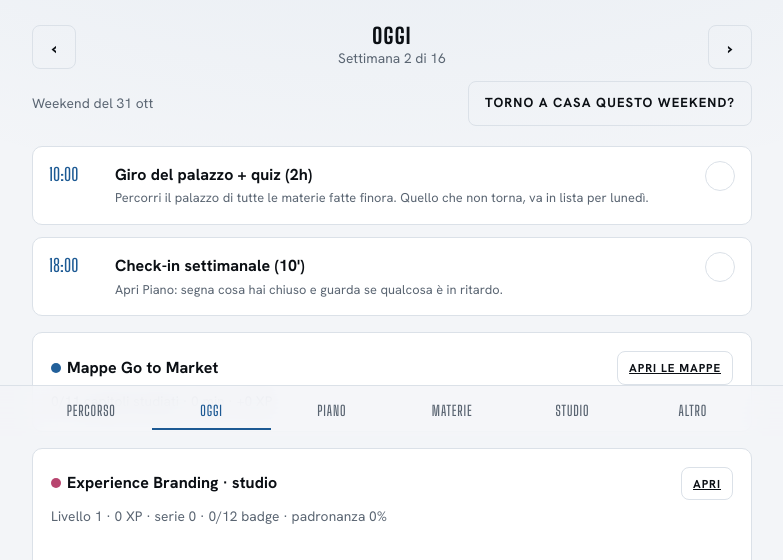
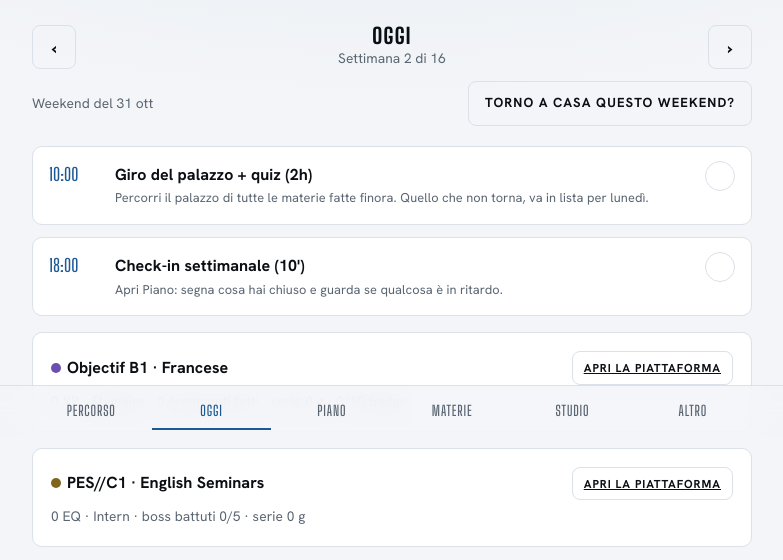
Before and after one commit to ariannapari03-crypto/winter-arc, a website: page app.html in a window 1280 px wide. Shown: the part 364-924 px from the top of the page, without its empty margins (248-1031 px from the left). Drawn offline with Linux system fonts and the light colour scheme.

Commit message:
eng + french

```diff
--- a/app.html
+++ b/app.html
@@ -319,7 +319,7 @@ function blocchi(prefix, subj, fonte, fmt, tot, n, a, base){
 }
 const UNITA_BASE = [
   ...blocchi("gtm","tm","Go to Market (Castaldo, Acconciamessa)","stampato",149,5,1),
-  ...blocchi("dl","tm","Digital Loyalty","Kindle",192,6,2,["cap. 1","cap. 2","cap. 3","cap. 4","cap. 7","cap. 8"]),
+  ...blocchi("dl","tm","Digital Loyalty","Kindle",192,6,2,["cap. 1","cap. 2","cap. 3–4","cap. 5–6","cap. 7–8","cap. 9"]),
   ...blocchi("eb","eb","Experience Branding and Retailing","Egea digitabook",120,4,3),
   ...blocchi("b2b","b2b","B2B Reading Collection","paper stampati + Adobe DE",338,10,[3,4,4,4,4,5,5,5,5,5]),
   {id:"lx1",s:"lux",t:"Resilience of Luxury Companies (Lojacono, Pan)",p:18,fmt:"stampato",a:6},
@@ -439,15 +439,51 @@ function leggiMappeLocali(){try{const l=localStorage.getItem("gtm-mappe"); if(l)
 leggiMappeLocali();
 addEventListener("storage",e=>{if(e.key==="gtm-mappe"){leggiMappeLocali(); render()}});
 const capM=n=>MAPPE?.cap?.[n]||{};
-function applicaMappe(){ if(!MAPPE) return false; let c=false;
+// Digital Loyalty: stesse regole, documento "dl-mappe", capitoli 1–9 → blocchi dl1..dl6
+const DL_BLOCCHI={dl1:[1],dl2:[2],dl3:[3,4],dl4:[5,6],dl5:[7,8],dl6:[9]};
+const DL_TITOLI={1:"Omni-channel marketing",2:"Trasformazione del retail",3:"Touchpoint digitali",4:"Gli enabler",5:"Il metodo della ricerca",6:"Cosa dicono i manager",7:"Casi di digital loyalty",8:"Il caso TCC",9:"Conclusioni e implicazioni"};
+let MAPPE_DL=null;
+function leggiDlLocali(){try{const l=localStorage.getItem("dl-mappe"); if(l) MAPPE_DL=JSON.parse(l)}catch(e){}}
+leggiDlLocali();
+addEventListener("storage",e=>{if(e.key==="dl-mappe"){leggiDlLocali(); render()}});
+const capD=n=>MAPPE_DL?.cap?.[n]||{};
+const xpDi=M=>{let x=0; for(const c of Object.values(M?.cap||{})) x+=(c.studiato?30:0)+(c.esercizio?20:0)+(c.quizOk||0)*5+Math.floor((c.sec||0)/900)*5+(c.rip?.n||0)*5+(c.eserOk||0)*10+(c.steps?.ascolto?15:0); return x};
+function applicaMappe(){ let c=false;
+  if(MAPPE_DL) for(const [id,caps] of Object.entries(DL_BLOCCHI)){
+    if(caps.every(n=>capD(n).steps?.ascolto) && (S.fasi[id]||0)<1){S.fasi[id]=1; c=true}
+    if(caps.every(n=>capD(n).studiato) && (S.fasi[id]||0)<2){S.fasi[id]=2; c=true} }
+  if(!MAPPE) return c;
   for(const [id,caps] of Object.entries(GTM_BLOCCHI)){
     if(caps.every(n=>capM(n).steps?.ascolto) && (S.fasi[id]||0)<1){S.fasi[id]=1; c=true}
     if(caps.every(n=>capM(n).studiato) && (S.fasi[id]||0)<2){S.fasi[id]=2; c=true} }
   return c }
-function xpMappe(){ if(!MAPPE) return 0; let x=0;
+function xpMappe(){ let x=xpDi(MAPPE_DL); if(!MAPPE) return x;
   for(const c of Object.values(MAPPE.cap||{})) x+=(c.studiato?30:0)+(c.esercizio?20:0)+(c.quizOk||0)*5+Math.floor((c.sec||0)/900)*5+(c.rip?.n||0)*5+(c.eserOk||0)*10+(c.steps?.ascolto?15:0);
   return x }
 const ripMappeDovuti=s=>MAPPE?Object.entries(MAPPE.cap||{}).filter(([n,c])=>c.studiato&&c.rip&&c.rip.next<=s).map(([n])=>+n).sort((a,b)=>a-b):[];
+function dlCard(){
+  const C=MAPPE_DL?.cap||{}, due=Object.entries(C).filter(([n,c])=>c.studiato&&c.rip&&c.rip.next<=OGGI).map(([n])=>+n), esDue=Object.entries(C).filter(([n,c])=>c.exRip&&c.exRip.next<=OGGI).map(([n])=>+n);
+  const fatti=Object.values(C).filter(c=>c.studiato).length, min=Math.round(Object.values(C).reduce((a,c)=>a+(c.sec||0),0)/60);
+  const riga=(n,lab,az)=>`<a class="fold-link" href="mappe-dl.html#cap${n}" target="_blank" rel="noopener"><span>${lab} · cap. ${n} ${esc(DL_TITOLI[n]||"")}</span><span class="small muted">${az}</span></a>`;
+  return `<div class="card" style="margin-top:16px;${sc("tm")}"><div class="row" style="justify-content:space-between"><span><span class="dot"></span><b>Mappe Digital Loyalty</b></span><a class="btn ghost sm" href="mappe-dl.html" target="_blank" rel="noopener">Apri le mappe</a></div>
+    <p class="small muted" style="margin-top:6px"><span class="num">${fatti}</span>/9 capitoli studiati · <span class="num">${min}</span> min · +<span class="num">${xpDi(MAPPE_DL)}</span> XP</p>
+    ${due.length?`<div class="stack" style="margin-top:8px">${due.map(n=>riga(n,"Ripasso","apri")).join("")}</div>`:""}
+    ${esDue.length?`<div class="stack" style="margin-top:8px">${esDue.map(n=>riga(n,"Esercizio","rifai")).join("")}</div>`:""}</div>`;
+}
+function frCard(){
+  let p={}; try{p=JSON.parse(localStorage.getItem("objectifB1-progress"))||{}}catch(e){}
+  const xp=p.xp||0, L=["Stagiaire","Assistant·e","Chargé·e de mission","Chef de projet","Manager","Directeur·rice","PDG"], n=Math.floor(xp/150), liv=n<7?L[n]:"PDG ★"+(n-5);
+  return `<div class="card" style="margin-top:16px;${sc("fr")}"><div class="row" style="justify-content:space-between"><span><span class="dot"></span><b>Objectif B1 · Francese</b></span><a class="btn ghost sm" href="francese-b1.html" target="_blank" rel="noopener">Apri la piattaforma</a></div>
+    <p class="small muted" style="margin-top:6px"><span class="num">${xp}</span> XP · ${liv} · <span class="num">${Object.keys(p.topics||{}).length}</span> argomenti fatti · serie <span class="num">${p.streak||0}</span> g · <span class="num">${(p.badges||[]).length}</span>/10 badge</p></div>`;
+}
+function enCard(){
+  let p={}; try{p=JSON.parse(localStorage.getItem("pes-c1-v1"))||{}}catch(e){}
+  const eq=p.eq||0, R=[["Intern",0],["Analyst",400],["Associate",1000],["Senior Associate",1800],["Manager",2800],["Director",4200],["Vice President",6000],["CEO",8500]];
+  let r=0; R.forEach((x,i)=>{ if(eq>=x[1]) r=i; });
+  const boss=Object.values(p.bosses||{}).filter(b=>b.won).length;
+  return `<div class="card" style="margin-top:16px;${sc("en")}"><div class="row" style="justify-content:space-between"><span><span class="dot"></span><b>PES//C1 · English Seminars</b></span><a class="btn ghost sm" href="inglese-c1.html" target="_blank" rel="noopener">Apri la piattaforma</a></div>
+    <p class="small muted" style="margin-top:6px"><span class="num">${eq}</span> EQ · ${R[r][0]} · boss battuti <span class="num">${boss}</span>/5 · serie <span class="num">${p.streak||0}</span> g</p></div>`;
+}
 function mappeCard(){
   const due=ripMappeDovuti(OGGI), esDue=MAPPE?Object.entries(MAPPE.cap||{}).filter(([n,c])=>c.exRip&&c.exRip.next<=OGGI).map(([n])=>+n).sort((a,b)=>a-b):[], fatti=Object.values(MAPPE?.cap||{}).filter(c=>c.studiato).length;
   const min=Math.round(Object.values(MAPPE?.cap||{}).reduce((a,c)=>a+(c.sec||0),0)/60);
@@ -455,50 +491,6 @@ function mappeCard(){
     <p class="small muted" style="margin-top:6px"><span class="num">${fatti}</span>/11 capitoli studiati · <span class="num">${min}</span> min · +<span class="num">${xpMappe()}</span> XP</p>
     ${due.length?`<div class="stack" style="margin-top:8px">${due.map(n=>`<a class="fold-link" href="mappe-gtm.html#cap${n}" target="_blank" rel="noopener"><span>Ripasso · cap. ${n} ${esc(GTM_TITOLI[n-1])}</span><span class="small muted">apri</span></a>`).join("")}</div>`:""}
     ${esDue.length?`<div class="stack" style="margin-top:8px">${esDue.map(n=>`<a class="fold-link" href="mappe-gtm.html#cap${n}" target="_blank" rel="noopener"><span>Esercizio · cap. ${n} ${esc(GTM_TITOLI[n-1])}</span><span class="small muted">rifai</span></a>`).join("")}</div>`:""}</div>`;
-}
-
-/* ============ EXPERIENCE BRANDING STUDIO (experience-branding.html) ============ */
-// La piattaforma salva l'avanzamento in "experience-branding" (localStorage + documento data/users/io/experience-branding).
-let EBS=null;
-function leggiEbLocale(){try{const l=localStorage.getItem("experience-branding"); if(l) EBS=JSON.parse(l)}catch(e){}}
-leggiEbLocale();
-addEventListener("storage",e=>{if(e.key==="experience-branding"){leggiEbLocale(); render()}});
-addEventListener("focus",()=>{const prima=JSON.stringify(EBS); leggiEbLocale(); if(JSON.stringify(EBS)!==prima) render()});
-function serieEb(){const set=new Set(EBS?.days||[]); let d=set.has(OGGI)?OGGI:addDays(OGGI,-1), n=0; while(set.has(d)){n++; d=addDays(d,-1)} return n}
-function ebCard(){
-  const x=EBS||{}, err=Object.keys(x.wrong||{}).length, nb=Object.keys(x.badges||{}).length;
-  return `<div class="card" style="margin-top:16px;${sc("eb")}"><div class="row" style="justify-content:space-between"><span><span class="dot"></span><b>Experience Branding · studio</b></span><a class="btn ghost sm" href="experience-branding.html" target="_blank" rel="noopener">Apri</a></div>
-    <p class="small muted" style="margin-top:6px">Livello <span class="num">${x.livello||1}</span> · <span class="num">${x.xp||0}</span> XP · serie <span class="num">${serieEb()}</span> · <span class="num">${nb}</span>/12 badge · padronanza <span class="num">${x.padronanza||0}</span>%</p>
-    <div class="stack" style="margin-top:8px">${err?`<a class="fold-link" href="experience-branding.html#review" target="_blank" rel="noopener"><span>Ripasso errori · ${err} ${err===1?"domanda":"domande"}</span><span class="small muted">apri</span></a>`:""}<a class="fold-link" href="experience-branding.html#challenge" target="_blank" rel="noopener"><span>Sfida a tempo · record ${x.best||0}</span><span class="small muted">gioca</span></a></div></div>`;
-}
-
-/* ============ LUXURY COMPANIES STUDIO (luxury-companies.html) ============ */
-// La piattaforma salva l'avanzamento in "luxury-companies" (localStorage + documento data/users/io/luxury-companies).
-let LXS=null;
-function leggiLuxLocale(){try{const l=localStorage.getItem("luxury-companies"); if(l) LXS=JSON.parse(l)}catch(e){}}
-leggiLuxLocale();
-addEventListener("storage",e=>{if(e.key==="luxury-companies"){leggiLuxLocale(); render()}});
-addEventListener("focus",()=>{const prima=JSON.stringify(LXS); leggiLuxLocale(); if(JSON.stringify(LXS)!==prima) render()});
-function slideLuxDovute(){const sl=LXS?.slides||{}; if(sl.done) return false; if(!sl.checked) return true; return diff(sl.checked,OGGI)>=7 || (parse(OGGI).getDay()===1 && sl.checked!==OGGI)}
-function luxCard(){
-  const x=LXS||{}, err=Object.keys(x.wrong||{}).length, nb=Object.keys(x.badges||{}).length;
-  return `<div class="card" style="margin-top:16px;${sc("lux")}"><div class="row" style="justify-content:space-between"><span><span class="dot"></span><b>Luxury Companies · il tuo gruppo</b></span><a class="btn ghost sm" href="luxury-companies.html" target="_blank" rel="noopener">Apri</a></div>
-    <p class="small muted" style="margin-top:6px">Valore € <span class="num">${x.xp||0}</span> M · rango ${esc(x.rango||"Boutique")} · <span class="num">${nb}</span>/12 badge · padronanza <span class="num">${x.padronanza||0}</span>%</p>
-    <div class="stack" style="margin-top:8px">${slideLuxDovute()?`<a class="fold-link" href="luxury-companies.html" target="_blank" rel="noopener"><span><b>Slide Luxury:</b> controlla Blackboard (corso 20671) e mandale a Claude</span><span class="small late">da fare</span></a>`:""}${err?`<a class="fold-link" href="luxury-companies.html#review" target="_blank" rel="noopener"><span>Ripasso errori · ${err} ${err===1?"domanda":"domande"}</span><span class="small muted">apri</span></a>`:""}<a class="fold-link" href="luxury-companies.html#calc" target="_blank" rel="noopener"><span>Calcoli dai casi</span><span class="small muted">allenati</span></a></div></div>`;
-}
-
-/* ============ B2B MARKETING DEAL ROOM (b2b-marketing.html) ============ */
-// La piattaforma salva l'avanzamento in "b2b-marketing" (localStorage + documento data/users/io/b2b-marketing).
-let B2S=null;
-function leggiB2bLocale(){try{const l=localStorage.getItem("b2b-marketing"); if(l) B2S=JSON.parse(l)}catch(e){}}
-leggiB2bLocale();
-addEventListener("storage",e=>{if(e.key==="b2b-marketing"){leggiB2bLocale(); render()}});
-addEventListener("focus",()=>{const prima=JSON.stringify(B2S); leggiB2bLocale(); if(JSON.stringify(B2S)!==prima) render()});
-function b2bCard(){
-  const x=B2S||{}, err=Object.keys(x.wrong||{}).length, nb=Object.keys(x.badges||{}).length;
-  return `<div class="card" style="margin-top:16px;${sc("b2b")}"><div class="row" style="justify-content:space-between"><span><span class="dot"></span><b>B2B Marketing · deal room</b></span><a class="btn ghost sm" href="b2b-marketing.html" target="_blank" rel="noopener">Apri</a></div>
-    <p class="small muted" style="margin-top:6px">${esc(x.rango||"Sales trainee")} · <span class="num">${x.xp||0}</span> punti fiducia · <span class="num">${x.firmati||0}</span> deal firmati · <span class="num">${nb}</span>/10 badge · padronanza <span class="num">${x.padronanza||0}</span>%</p>
-    <div class="stack" style="margin-top:8px">${err?`<a class="fold-link" href="b2b-marketing.html#review" target="_blank" rel="noopener"><span>Ripasso errori · ${err} ${err===1?"domanda":"domande"}</span><span class="small muted">apri</span></a>`:""}<a class="fold-link" href="b2b-marketing.html#challenge" target="_blank" rel="noopener"><span>Sfida a tempo · record ${x.best||0}</span><span class="small muted">gioca</span></a></div></div>`;
 }
 
 function setSync(t){document.getElementById("sync").textContent=t}
@@ -533,12 +525,8 @@ async function avviaDb(){
     setSync("Sincronizzato su tutti i dispositivi");
     db.collection("data/users/"+id).doc("gtm-mappe").onSnapshot(sn=>{ if(!sn.exists) return; const m=sn.data();
       if(!MAPPE||(m.updated||0)>=(MAPPE.updated||0)){MAPPE=m; try{localStorage.setItem("gtm-mappe",JSON.stringify(m))}catch(e){} render()} },()=>{});
-    db.collection("data/users/"+id).doc("experience-branding").onSnapshot(sn=>{ if(!sn.exists) return; const m=sn.data();
-      if(!EBS||(m.aggiornato||"")>=(EBS.aggiornato||"")){EBS=m; try{localStorage.setItem("experience-branding",JSON.stringify(m))}catch(e){} render()} },()=>{});
-    db.collection("data/users/"+id).doc("luxury-companies").onSnapshot(sn=>{ if(!sn.exists) return; const m=sn.data();
-      if(!LXS||(m.aggiornato||"")>=(LXS.aggiornato||"")){LXS=m; try{localStorage.setItem("luxury-companies",JSON.stringify(m))}catch(e){} render()} },()=>{});
-    db.collection("data/users/"+id).doc("b2b-marketing").onSnapshot(sn=>{ if(!sn.exists) return; const m=sn.data();
-      if(!B2S||(m.aggiornato||"")>=(B2S.aggiornato||"")){B2S=m; try{localStorage.setItem("b2b-marketing",JSON.stringify(m))}catch(e){} render()} },()=>{});
+    db.collection("data/users/"+id).doc("dl-mappe").onSnapshot(sn=>{ if(!sn.exists) return; const m=sn.data();
+      if(!MAPPE_DL||(m.updated||0)>=(MAPPE_DL.updated||0)){MAPPE_DL=m; try{localStorage.setItem("dl-mappe",JSON.stringify(m))}catch(e){} render()} },()=>{});
     docRef.onSnapshot(sn=>{ if(!sn.exists||sn.metadata.hasPendingWrites) return;
       const b=JSON.stringify(sn.data()); if(b!==ultimoSalvato&&b!==JSON.stringify(S)){carica(sn.data()); ultimoSalvato=b; render()} },()=>{});
   }catch(e){setSync("Salvato su questo dispositivo")}
@@ -749,10 +737,10 @@ function vOggi(){
     if(due.length) h+=`<h2>Ripassi di oggi</h2><div class="card">${due.slice(0,cap).map(ripRiga).join("")}${due.length>cap?`<p class="small muted" style="margin-top:10px">Altri ${due.length-cap} in coda per domani: prima le materie con l'esame più vicino.</p>`:""}</div>`;
     const sett=[...Array(7)].map((_,i)=>addDays(OGGI,i+1)).map(g=>[g,ripDovuti(g).length]);
     if(sett.some(x=>x[1])) h+=`<p class="small muted" style="margin-top:10px">Prossimi ripassi: ${sett.map(([g,n])=>`${GIORNI[parse(g).getDay()].slice(0,3)} <b class="num">${n}</b>`).join(" · ")}</p>`}
+  if(s===OGGI && OGGI<=materia("fr").esame) h+=frCard();
+  if(s===OGGI && OGGI<=materia("en").esame) h+=enCard();
   if(s===OGGI && (MAPPE || OGGI<=materia("tm").esame)) h+=mappeCard();
-  if(s===OGGI && (EBS || OGGI<=materia("eb").esame)) h+=ebCard();
-  if(s===OGGI && (LXS || OGGI<=materia("lux").esame)) h+=luxCard();
-  if(s===OGGI && (B2S || OGGI<=materia("b2b").esame)) h+=b2bCard();
+  if(s===OGGI && (MAPPE_DL || OGGI<=materia("tm").esame)) h+=dlCard();
   if(late.length) h+=`<details class="fold"><summary><span>In ritardo</span><span class="cnt late num">${late.length}</span></summary><div class="card">${late.slice(0,6).map(unitRow).join("")}${late.length>6?`<p class="small muted" style="padding-top:8px">…e altre ${late.length-6} in Materie.</p>`:""}</div>
     <p class="small muted" style="margin-top:8px">Non recuperare tutto in una sera: un blocco in più al sabato basta.</p></details>`;
   if(s===OGGI){const aperte=MATERIE.filter(m=>!S.iscritto?.[m.id]&&OGGI>=m.iscr[0]&&OGGI<=m.iscr[1]);
@@ -931,6 +919,7 @@ function vMetodo(){
     <p><b>Blocchi da 20 minuti,</b> poi 5 di pausa lontano dalla sedia. Due blocchi bastano.</p>
   </div>
   <h2>Francese: solo il formato d'esame</h2>
+  <p style="margin:0 0 10px"><a class="btn ghost sm" href="francese-b1.html" target="_blank" rel="noopener">Apri Objectif B1, la piattaforma di ripasso</a></p>
   <div class="card stack small">
     <p><b>Con un C1 la lingua c'è già.</b> Il corso è B1. Lavori solo su quello che l'esame premia: formato del mail, lessico business dei 4 temi del libro (spostamenti, risorse umane, marketing, clienti) e la presentazione. Sono 8 sessioni da 45', il martedì sera.</p>
     <p><b>Il punto debole possibile è il lessico tecnico del libro.</b> Se nella simulazione dell'11 marzo 2024 trovi parole che non conosci, fai una lista per tema. Il libro puoi chiederlo in prestito per un'ora, senza comprarlo.</p>
@@ -940,6 +929,7 @@ function vMetodo(){
     <p class="muted">Altre risorse dalla lista del corso: TV5 Monde (esercizi), lyricstraining.com, serie come <i>Dix pour cent</i> nelle sere libere.</p>
   </div>
   <h2>Inglese: la prova è scrivere</h2>
+  <p style="margin:0 0 10px"><a class="btn ghost sm" href="inglese-c1.html" target="_blank" rel="noopener">Apri PES//C1, la piattaforma di allenamento</a></p>
   <div class="card stack small">
     <p><b>Due parti su tre sono scrittura,</b> e la prima parte comincia da un ascolto. È il tuo terreno: ascolti bene, e ti serve trasformare gli appunti in un testo breve e ben costruito.</p>
     <p><b>Allenamento della Parte 1:</b> prendi uno degli audio del corso (podcast Accenture, Kellaway, report writing), ascoltalo 2 volte prendendo appunti, scrivi 150–180 parole. Poi «Correggi il mio writing di prova» nell'Assistente. Una volta a settimana dalle feste in poi basta.</p>
@@ -1228,9 +1218,6 @@ function xpTotale(){
   x+=vals(S.dadi).reduce((a,n)=>a+n,0)*5;
   x+=vals(S.rip).reduce((a,r)=>a+(r.n||0),0)*5;
   x+=xpMappe();
-  x+=EBS?.xp||0;
-  x+=LXS?.xp||0;
-  x+=B2S?.xp||0;
   return x;
 }
 const livelloDi=x=>Math.floor(Math.sqrt(x/50))+1, sogliaLiv=l=>50*(l-1)*(l-1);
```
Also changed, not shown: LEGGIMI.txt (+9 -12 lines), index.html (+46 -59 lines).
